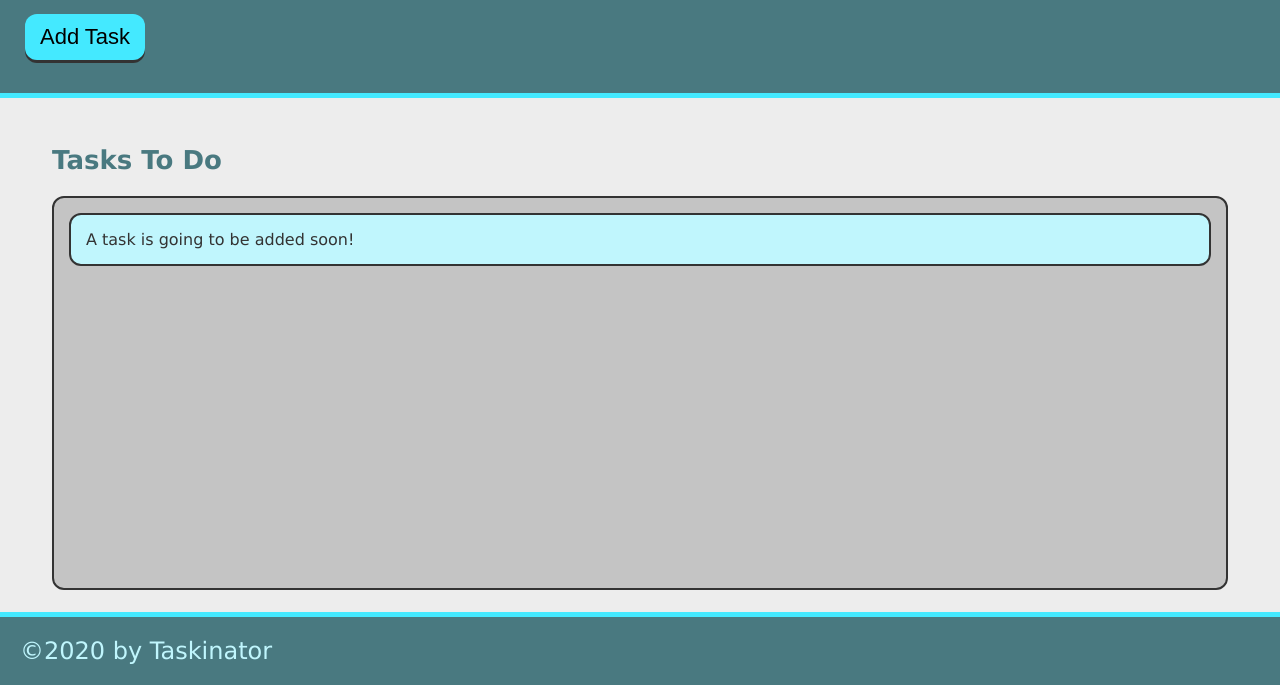
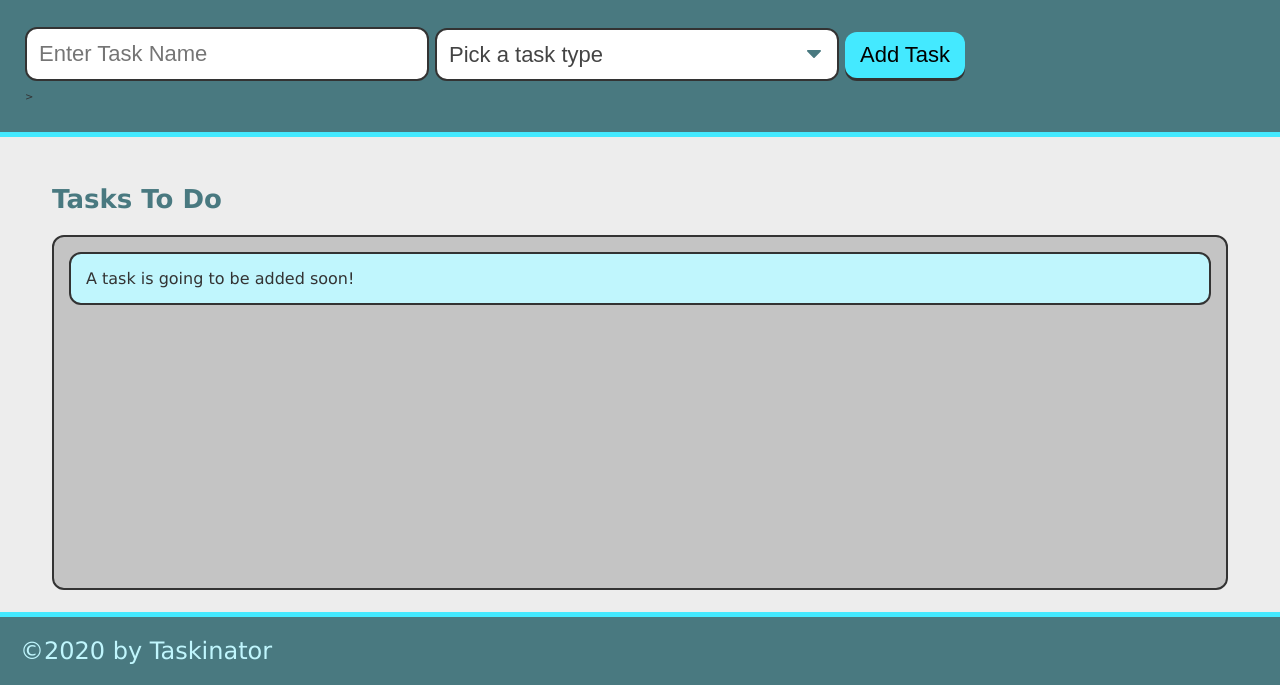
Before and after one commit to zk229/taskinator, a plain HTML site: page index.html in a window 1280 px wide. Shown: the part 115-800 px from the top of the page. Drawn offline with Linux system fonts and the light colour scheme.

Commit message:
add html for form submit

```diff
--- a/index.html
+++ b/index.html
@@ -11,7 +11,22 @@
     <header>
         <h1 class="page-title">Taskinator</h1>
         <p>Click the button below to add a new task!</p>
-        <button class="btn" id="save-task">Add Task</button>
+        <form id="task-form">
+            <div class="form-group">
+                <input type="text" name="task-name" placeholder="Enter Task Name" />
+            </div>
+            <div class="form-group">
+                <select name="task-type" class="select-dropdown">
+                    <option value="" disable selected>Pick a task type</option>
+                    <option value="Print">Print</option>
+                    <option value="Web">Web</option>
+                    <option value="Mobile">Mobile</option>
+                </select>
+            </div>
+            <div class="form-group">
+                <button class="btn" id="save-task" type="submit">Add Task</button>
+            </div>
+        </form>>
     </header>
 
     <main class="page-content">
```
